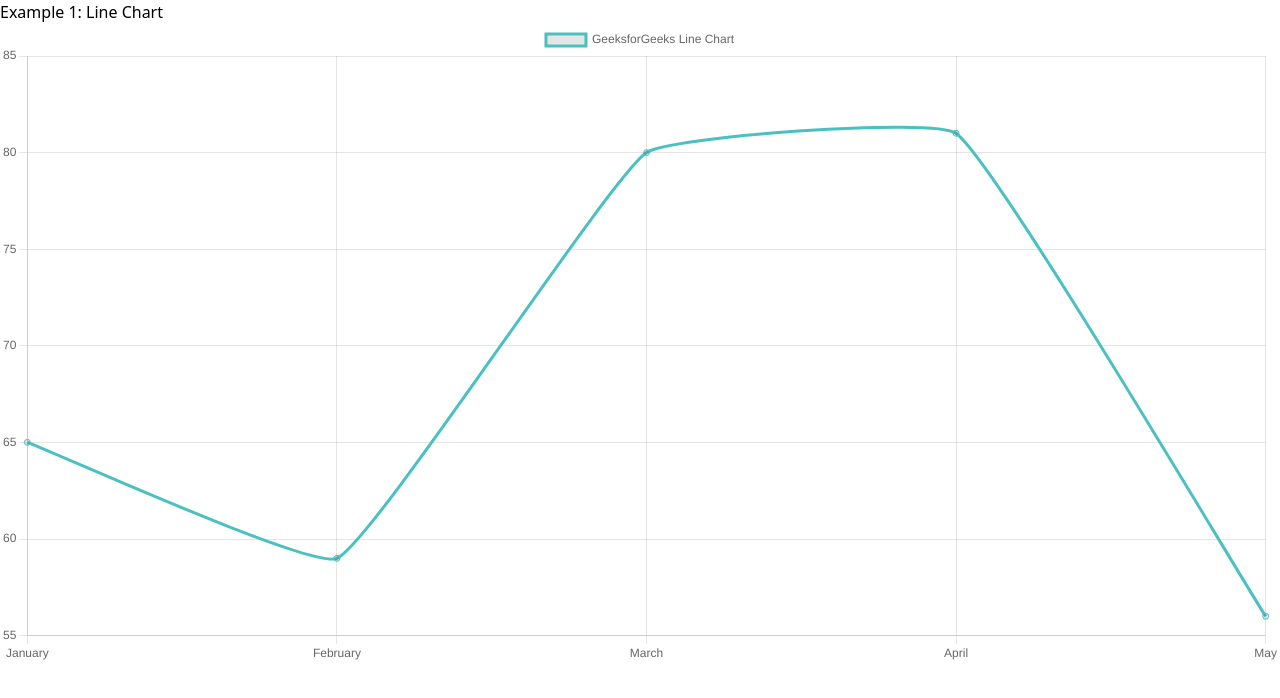
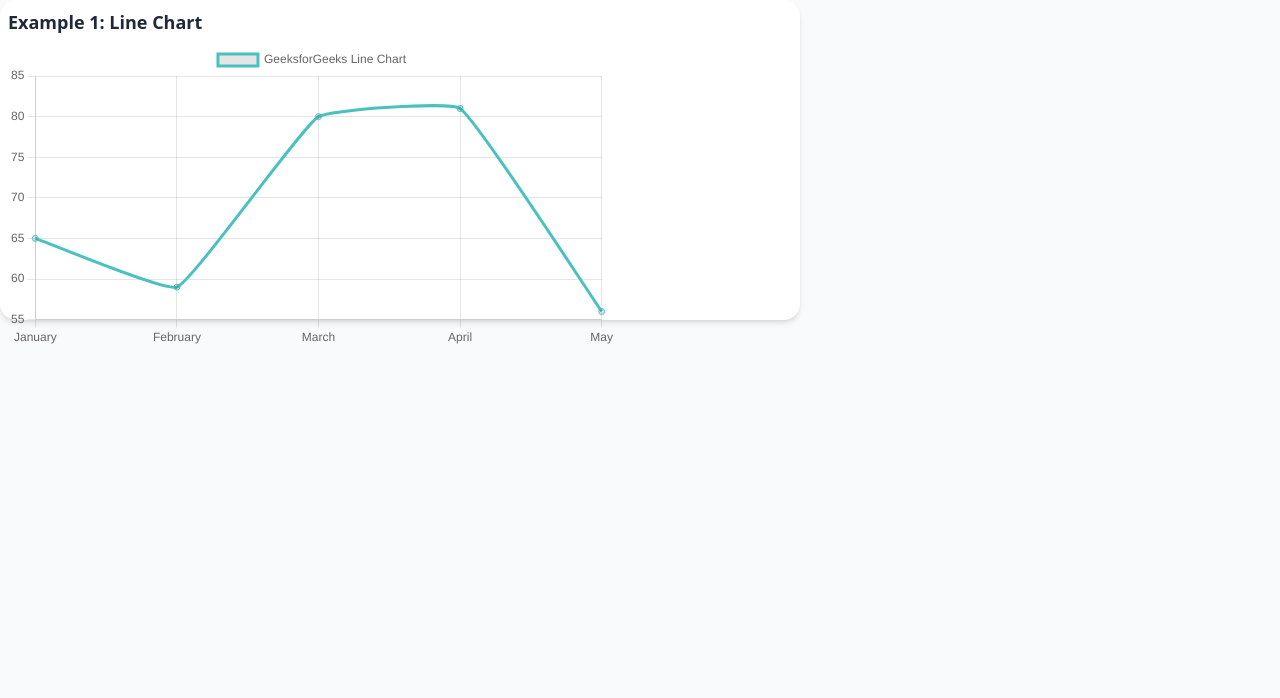
Before and after one commit to mitanshu-agr711/AIfrontend, a Next.js app in the folder aifrontend/: page /feedback in a window 1280 px wide. Shown: the top 698 px of the page. Built offline with nearby package versions, Linux system fonts and the light colour scheme.

Commit message:
improve formatting in feedback and tracing beam components

```diff
--- a/aifrontend/src/app/(routes)/feedback/page.tsx
+++ b/aifrontend/src/app/(routes)/feedback/page.tsx
@@ -1,33 +1,35 @@
 "use client";
+import dynamic from "next/dynamic";
+import "chart.js/auto";
 
-
-import dynamic from 'next/dynamic';
-import 'chart.js/auto';
-const Line = dynamic(() => import('react-chartjs-2').then((mod) => mod.Line), {
+const Line = dynamic(() => import("react-chartjs-2").then((mod) => mod.Line), {
   ssr: false,
 });
+
 const data = {
-  labels: ['January', 'February', 'March', 'April', 'May'],
+  labels: ["January", "February", "March", "April", "May"],
   datasets: [
     {
-      label: 'GeeksforGeeks Line Chart',
+      label: "GeeksforGeeks Line Chart",
       data: [65, 59, 80, 81, 56],
       fill: false,
-      borderColor: 'rgb(75, 192, 192)',
+      borderColor: "rgb(75, 192, 192)",
       tension: 0.1,
     },
   ],
 };
+
 const LineChart = () => {
   return (
-    <>
-
-    <div style={{ width: `{20%}`, height: `{10%}` }}>
-      <h1>Example 1: Line Chart</h1>
-      <Line data={data} />
+    <div className="flex  min-h-screen bg-gray-50 w-full  ">
+      <div className="w-200 h-80 p-2 bg-white rounded-2xl shadow-md flex flex-col r">
+        <h1 className="text-lg font-semibold mb-2 text-gray-800">
+          Example 1: Line Chart
+        </h1>
+        <Line data={data} />
+      </div>
     </div>
-
-    </>
   );
 };
+
 export default LineChart;
--- a/aifrontend/src/components/tracing-beam.tsx
+++ b/aifrontend/src/components/tracing-beam.tsx
@@ -7,7 +7,7 @@ import {
 //   useVelocity,
   useSpring,
 } from "motion/react";
-import { cn } from "@/components/slider/lib/utils";
+// import { cn } from "@/components/slider/lib/utils";
 
 export const TracingBeam = ({
   children,
@@ -109,8 +109,8 @@ export const TracingBeam = ({
               gradientUnits="userSpaceOnUse"
               x1="0"
               x2="0"
-              y1={y1} // set y1 for gradient
-              y2={y2} // set y2 for gradient
+              y1={y1}
+              y2={y2}
             >
               <stop stopColor="#18CCFC" stopOpacity="0"></stop>
               <stop stopColor="#18CCFC"></stop>
```
